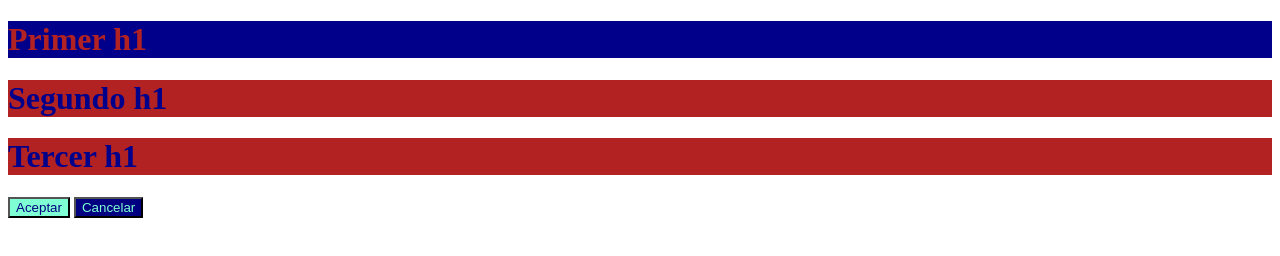
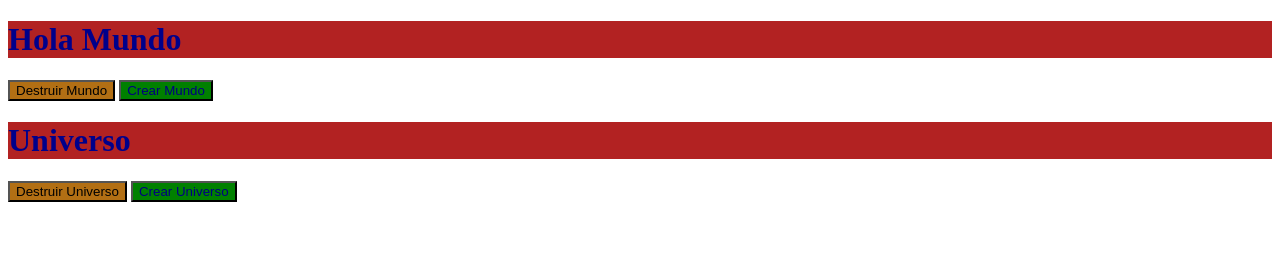
Before and after one commit to javiert01/Aplicaciones-Web-2017-A, a plain HTML site: page 02-CSS/index.html in a window 1280 px wide. Drawn offline with Linux system fonts and the light colour scheme.

Commit message:
id clases

```diff
--- a/02-CSS/index.html
+++ b/02-CSS/index.html
@@ -33,19 +33,23 @@
             background-color: aquamarine;
             color: navy;
         }
-        #cancelar
-        {
-            background-color: navy;
-            color: aquamarine;
+        .boton-cuidado {
+            background-color: #b26f14;
+            color: black;
+        }
+        .boton-exito {
+            background-color: green;
+            color:navy;
         }
 
     </style>
 </head>
 <body>
-<h1 id="uno">Primer h1</h1>
-<h1 id="dos">Segundo h1</h1>
-<h1>Tercer h1</h1>
-<button>Aceptar</button>
-<button id="cancelar">Cancelar</button>
+<h1>Hola Mundo</h1>
+<button class="boton-cuidado">Destruir Mundo</button>
+<button class="boton-exito">Crear Mundo</button>
+<h1>Universo</h1>
+<button class="boton-cuidado">Destruir Universo</button>
+<button class="boton-exito">Crear Universo</button>
 </body>
 </html>
```
